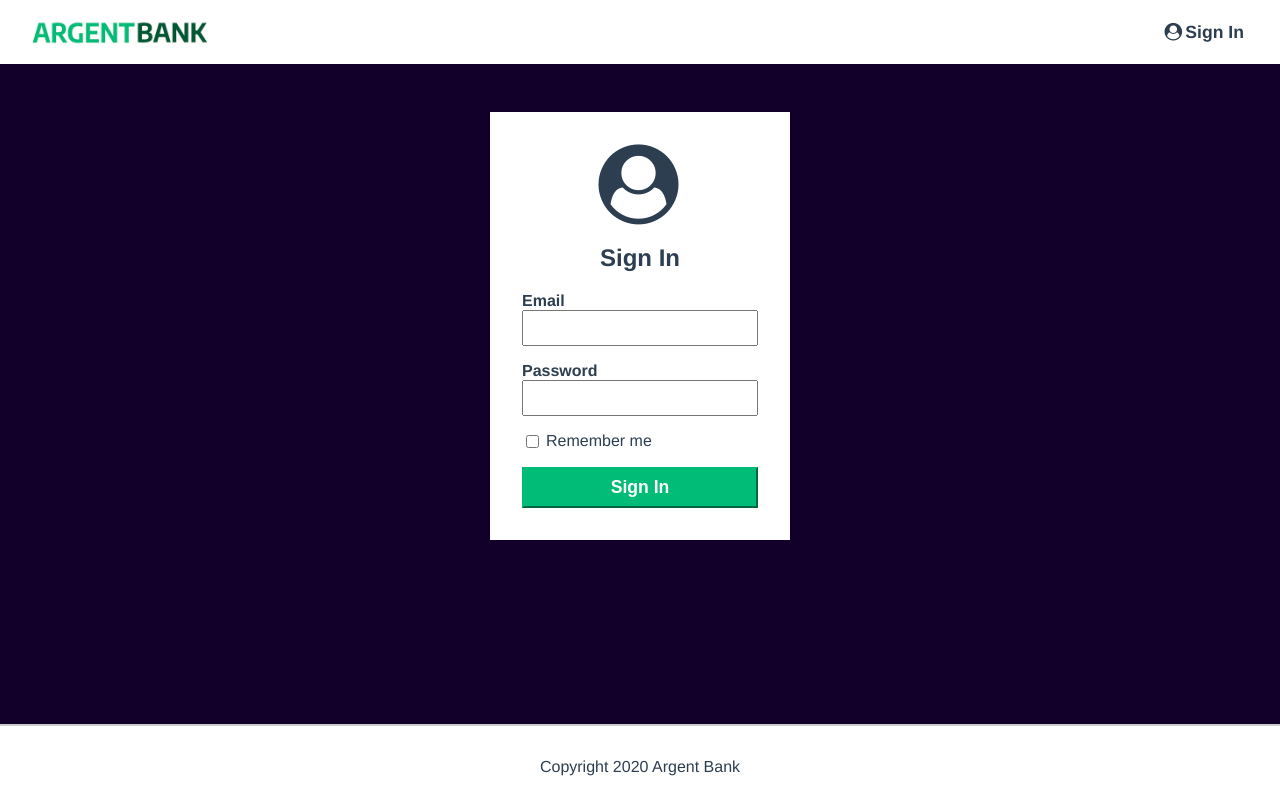
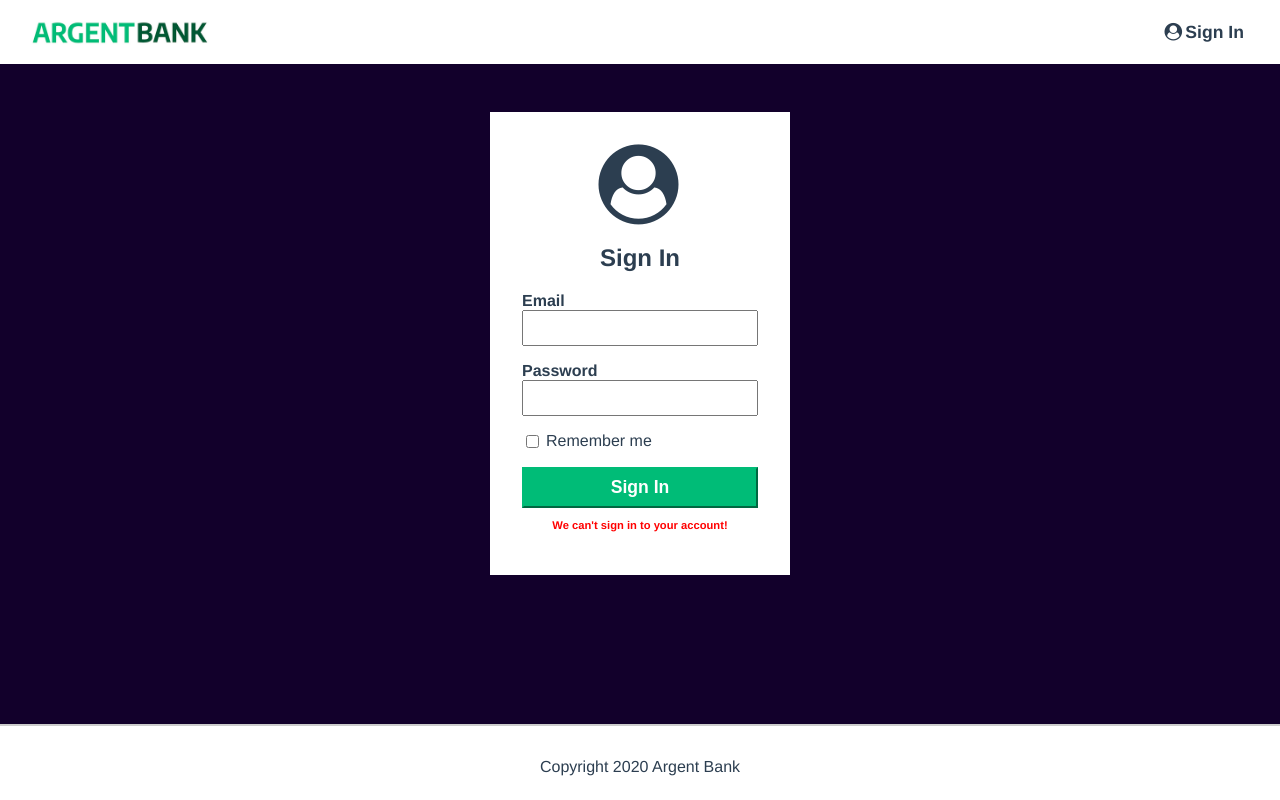
Before and after one commit to ChimdaProjects/ArgentBank, a React (Create React App) app: page /signin in a window 1280 px wide. Both pictures are taken after typing "name@example.com", "Sample123" into the empty fields and a click on the button "Sign In". Built offline with nearby package versions, Linux system fonts and the light colour scheme; no server answers.

Commit message:
add error message to sign in page

```diff
--- a/src/components/SignIn/SignIn.jsx
+++ b/src/components/SignIn/SignIn.jsx
@@ -10,7 +10,7 @@ import { loginUser } from "../../features/auth/authActions";
  */
 const SignIn = () => {
     // state selector
-    const { loading, error} = useSelector(
+    const {error} = useSelector(
         (state) => state.auth
     )
     const dispatch = useDispatch();
@@ -61,6 +61,9 @@ const SignIn = () => {
                         </label>
                     </div>
                     <button type="submit" className="sign-in-button">Sign In</button>
+                    {error && (
+                        <p className="error">We can't sign in to your account!</p>
+                    )}
                 </form>
         </section>
     </main>
--- a/src/components/SignIn/signin.scss
+++ b/src/components/SignIn/signin.scss
@@ -55,3 +55,8 @@
     padding: 5px;
     font-size: 1.2rem;
   }
+  .error {
+    color: red;
+    font-weight: bold;
+    font-size: 0.7rem;
+  }
```
